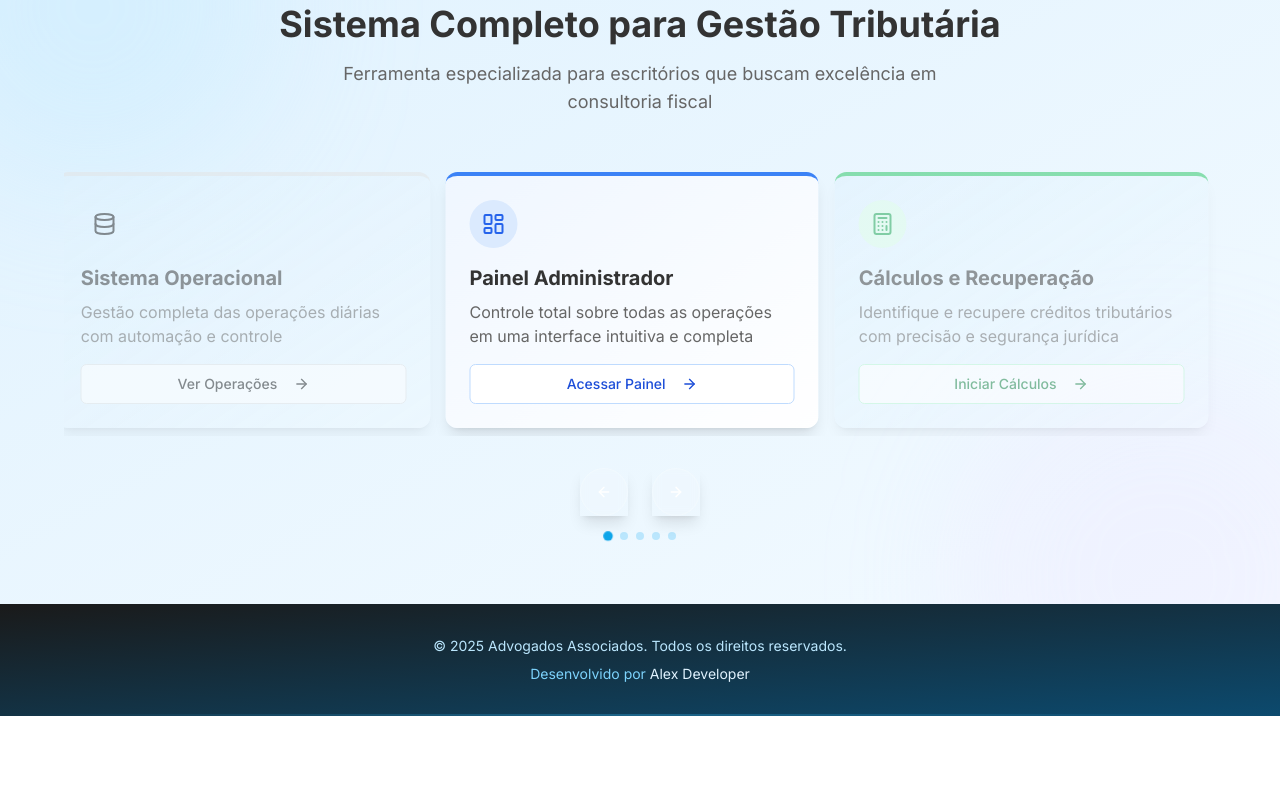
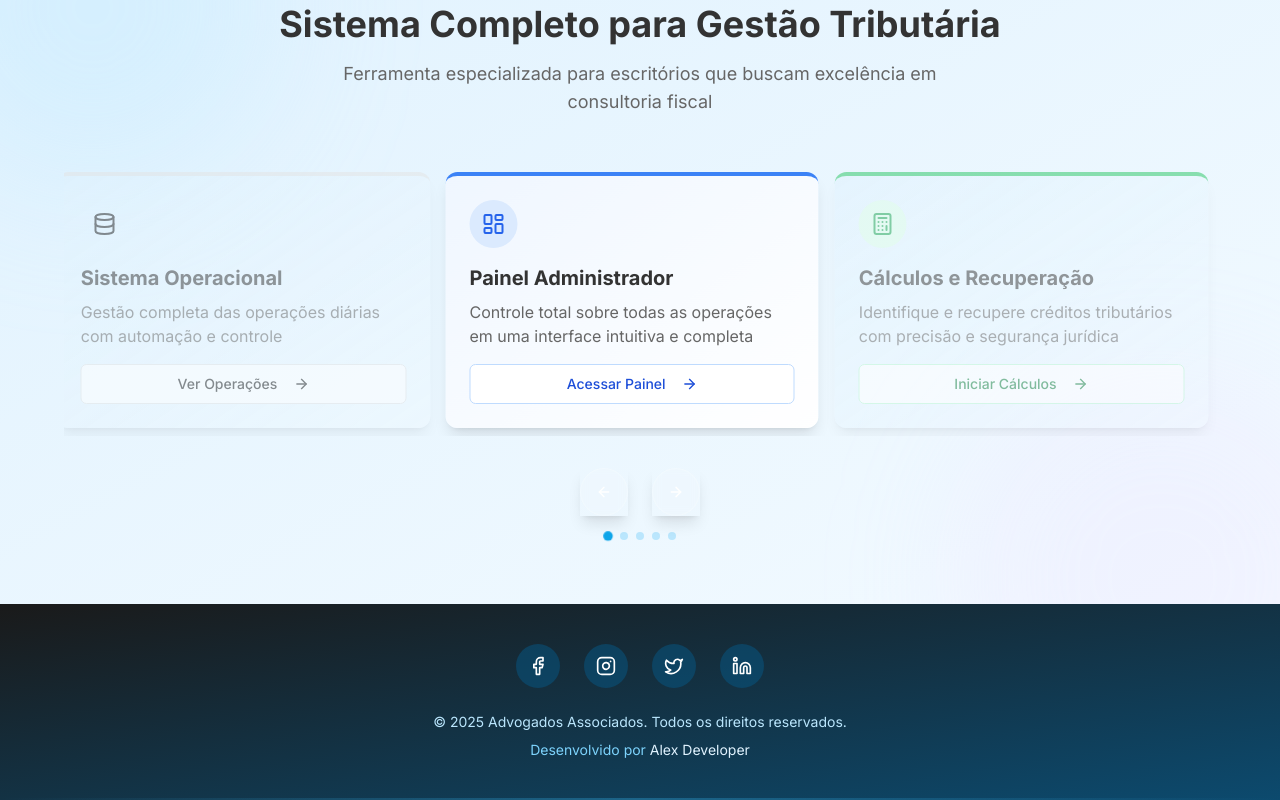
Before and after one commit to developeragencia/sistemaclaudio-figueiredo, a React (Vite) app: page / in a window 1280 px wide. Shown: the part 810-1610 px from the top of the page. Before the commit the page ends 1526 px from the top, so only its background shows below. Built offline with nearby package versions, Linux system fonts and the light colour scheme.

Commit message:
Add social media links to footer
Improve footer styling and add social media links.

```diff
--- a/src/components/landing/Footer.tsx
+++ b/src/components/landing/Footer.tsx
@@ -1,12 +1,29 @@
 
 import React from "react";
 import { motion } from "framer-motion";
+import { Facebook, Instagram, Linkedin, Twitter } from "lucide-react";
+import { Link } from "react-router-dom";
 
 const Footer: React.FC = () => {
   return (
-    <footer className="bg-gradient-to-br from-lawyer-900 to-sky-900 text-white py-8 relative">
-      <div className="container mx-auto px-6 text-center">
+    <footer className="bg-gradient-to-br from-lawyer-900 to-sky-900 text-white py-10 relative">
+      <div className="container mx-auto px-6">
+        {/* Social Media Icons */}
         <motion.div
+          className="flex justify-center gap-6 mb-6"
+          initial={{ opacity: 0, y: 20 }}
+          animate={{ opacity: 1, y: 0 }}
+          transition={{ duration: 0.5 }}
+        >
+          <SocialIcon icon={<Facebook size={20} />} href="https://facebook.com" />
+          <SocialIcon icon={<Instagram size={20} />} href="https://instagram.com" />
+          <SocialIcon icon={<Twitter size={20} />} href="https://twitter.com" />
+          <SocialIcon icon={<Linkedin size={20} />} href="https://linkedin.com" />
+        </motion.div>
+
+        {/* Copyright Text */}
+        <motion.div
+          className="text-center"
           initial={{ opacity: 0, y: 10 }}
           animate={{ opacity: 1, y: 0 }}
           transition={{ delay: 0.3, duration: 0.5 }}
@@ -34,4 +51,20 @@ const Footer: React.FC = () => {
   );
 };
 
+// Social Icon Component
+const SocialIcon: React.FC<{ icon: React.ReactNode, href: string }> = ({ icon, href }) => {
+  return (
+    <motion.a
+      href={href}
+      target="_blank"
+      rel="noopener noreferrer"
+      className="bg-sky-800/50 hover:bg-sky-700 p-3 rounded-full transition-all duration-300 hover:scale-110 hover:shadow-lg hover:shadow-sky-500/20"
+      whileHover={{ y: -3 }}
+      whileTap={{ scale: 0.95 }}
+    >
+      {icon}
+    </motion.a>
+  );
+};
+
 export default Footer;
```
